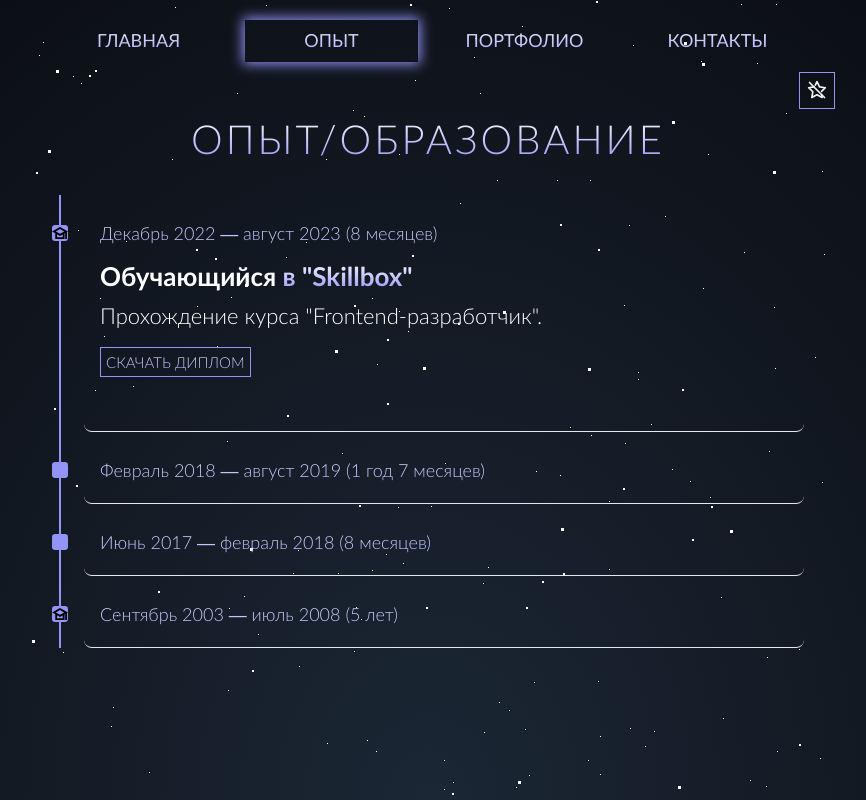
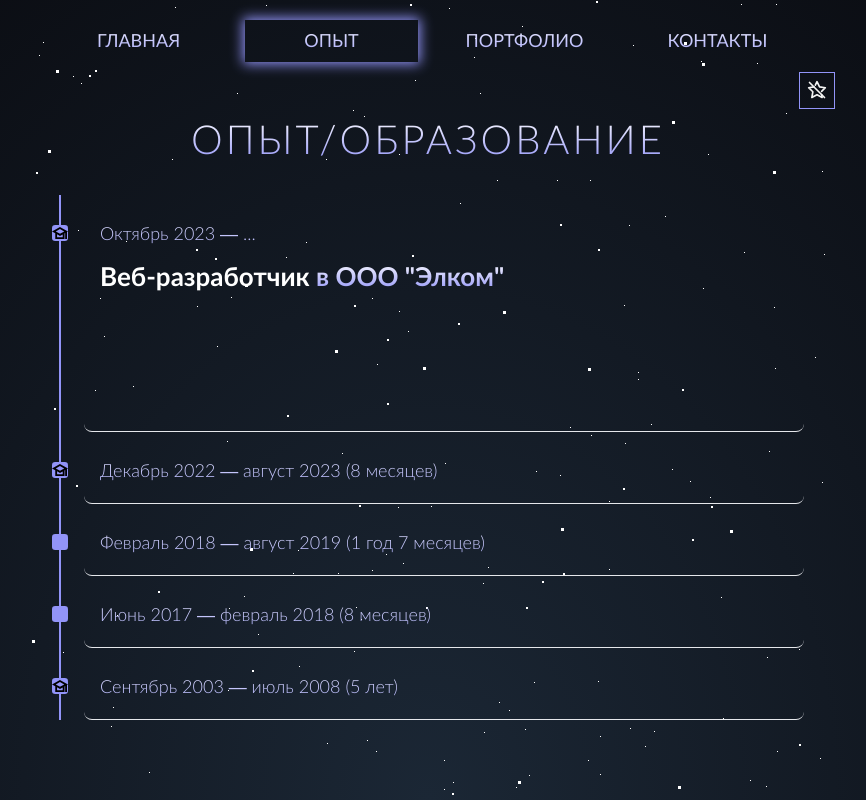
Before and after one commit to alexchasx/my-portfolio, a Vue app: page /experience in a window 1280 px wide. Shown: the whole page, without its empty margins (212-1078 px from the left). Built offline with nearby package versions, Linux system fonts and the light colour scheme.

Commit message:
changed home title and experience

```diff
--- a/src/stores/experience.js
+++ b/src/stores/experience.js
@@ -48,7 +48,7 @@ export const useExperienceStore = defineStore('experience', () => {
       },
       {
         id: 4,
-        isOpen: true,
+        isOpen: false,
         type: LEARNING,
         timeInterval: 'Декабрь 2022 — август 2023 (8 месяцев)',
         position: 'Обучающийся',
@@ -59,6 +59,16 @@ export const useExperienceStore = defineStore('experience', () => {
           <br>
           <a class="btn-reset btn download-link"
             href="${diplomFrontend}" download>Скачать диплом</a>`,
+      },
+      {
+        id: 5,
+        isOpen: true,
+        type: LEARNING,
+        timeInterval: 'Октябрь 2023 — ...',
+        position: 'Веб-разработчик',
+        company: ' в ООО "Элком"',
+        companyLink: 'https://www.elcomspb.ru/',
+        description: ``,
       },
     ].reverse()
   );
--- a/src/views/HomeView.vue
+++ b/src/views/HomeView.vue
@@ -10,11 +10,11 @@ const { table, frontEndSkills, backEndSkills } = storeToRefs(homeStore);
   <section class="home section-offset">
     <div class="container home__container">
       <h1 lang="en" class="home__title gradient-text uppercase">
-        FrontEnd/Fullstack
+        Fullstack (PHP/JS)
       </h1>
 
       <p lang="en" class="home__sub-title gradient-text uppercase typewriter">
-        Developer detected
+        Developer
       </p>
 
       <div class="home__table table">
```
